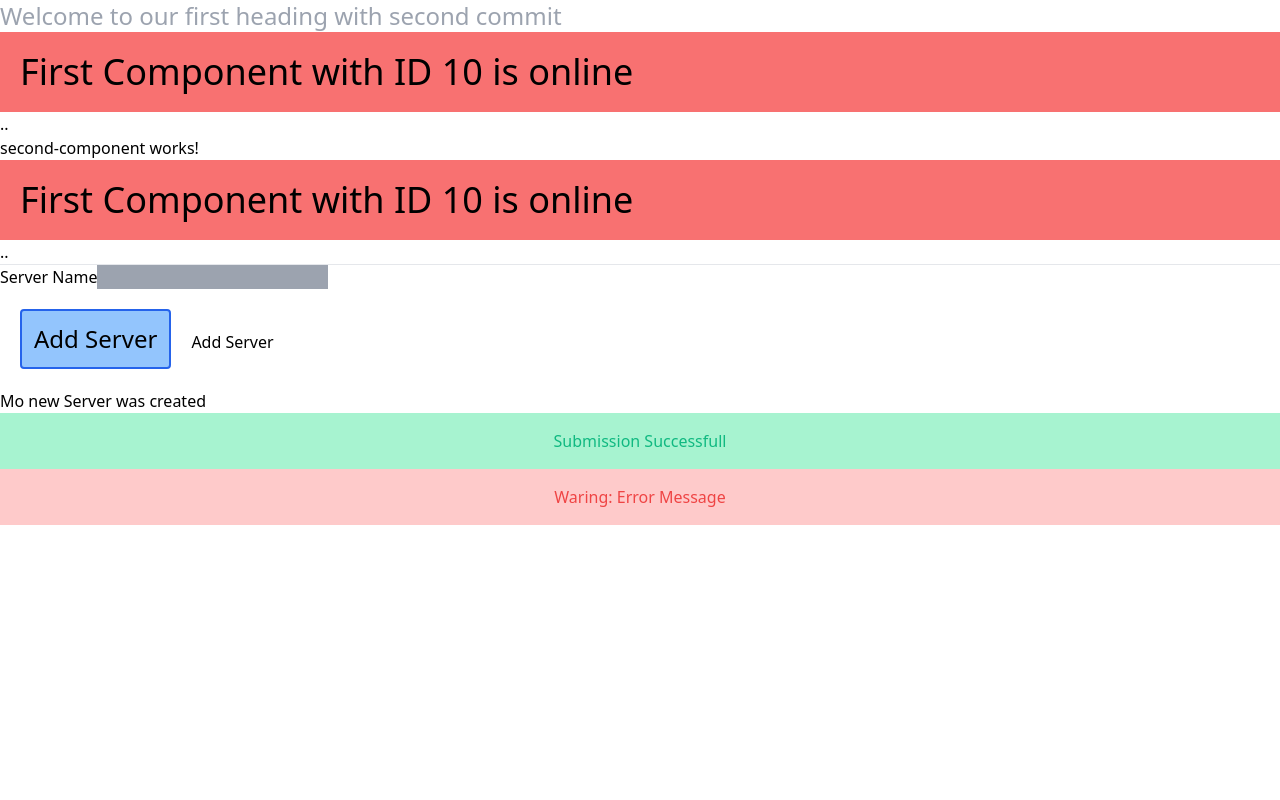
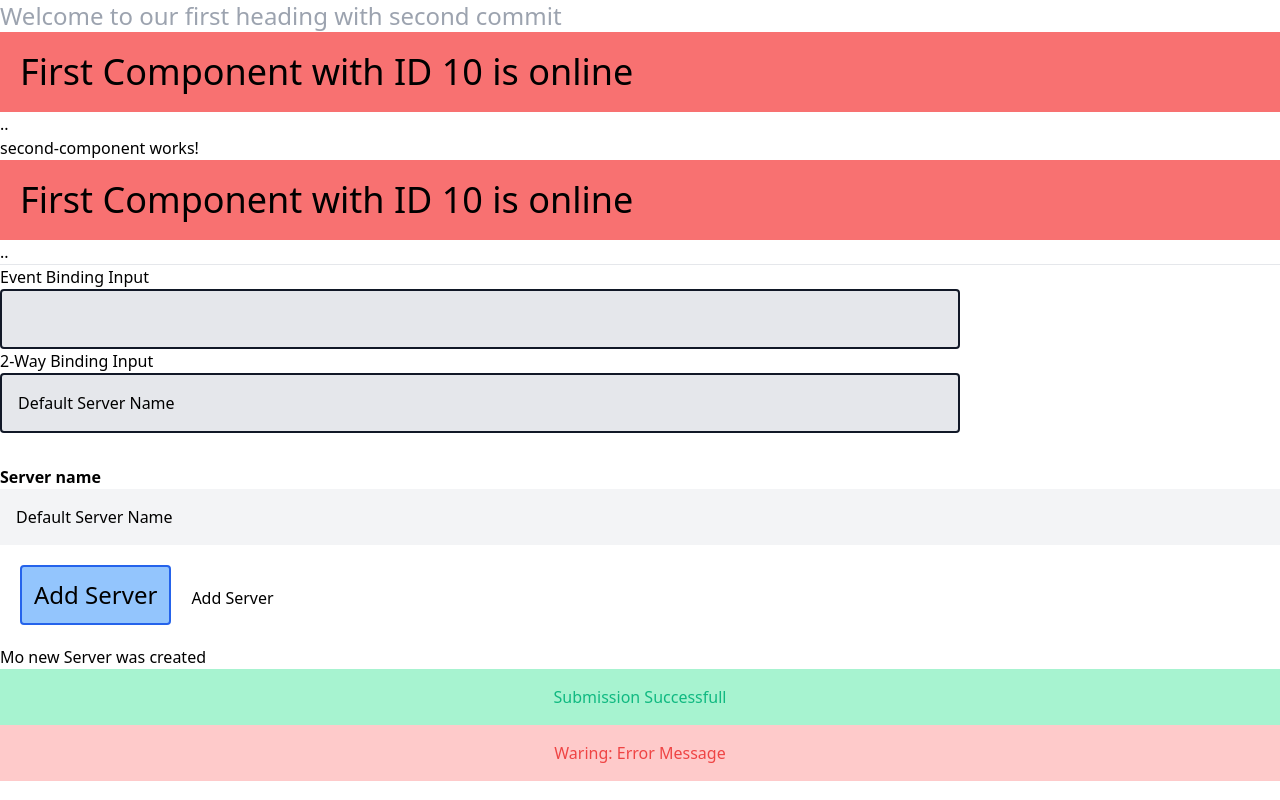
Before and after one commit to shivamkmr335/Angular-Test, an Angular app: page / in a window 1280 px wide. Built offline with nearby package versions, Linux system fonts and the light colour scheme.

Commit message:
2 Way Data Binding Lec 24

```diff
--- a/src/app/second-component/second-component.component.html
+++ b/src/app/second-component/second-component.component.html
@@ -3,14 +3,23 @@
 
 <hr>
 
-<Label>Server Name</Label>
+<Label>Event Binding Input</Label>
 <input
     type="text"
-    class="bg-gray-400"
+    class="bg-gray-200 p-4 w-3/4 block border-2 rounded border-gray-900"
     (input)="onUpdateServerName($event)"
 >
 
-<p>{{serverName}}</p>
+<Label>2-Way Binding Input</Label>
+<input
+    type="text"
+    class="bg-gray-200 p-4 w-3/4 block border-2 rounded border-gray-900"
+    [(ngModel)]="serverName"
+>
+
+
+<p class="mt-8 font-semibold">Server name</p>
+<p class="bg-gray-100 p-4" >{{serverName}}</p>
 
 
 <button class=" p-3 border-2 m-5 rounded border-blue-600 bg-blue-300 text-2xl disabled:opacity-50 visited:text-purple-600" [disabled]="!allowNewServer" (click)="onCreateServer()" > Add Server </button>
--- a/src/app/second-component/second-component.component.ts
+++ b/src/app/second-component/second-component.component.ts
@@ -8,7 +8,7 @@ export class SecondComponentComponent implements OnInit {
 
   allowNewServer = false;
   serverCreationStatus = 'Mo new Server was created';
-  serverName=' ';
+  serverName='Default Server Name';
 
   constructor() {
     setTimeout( ()=>{
```
